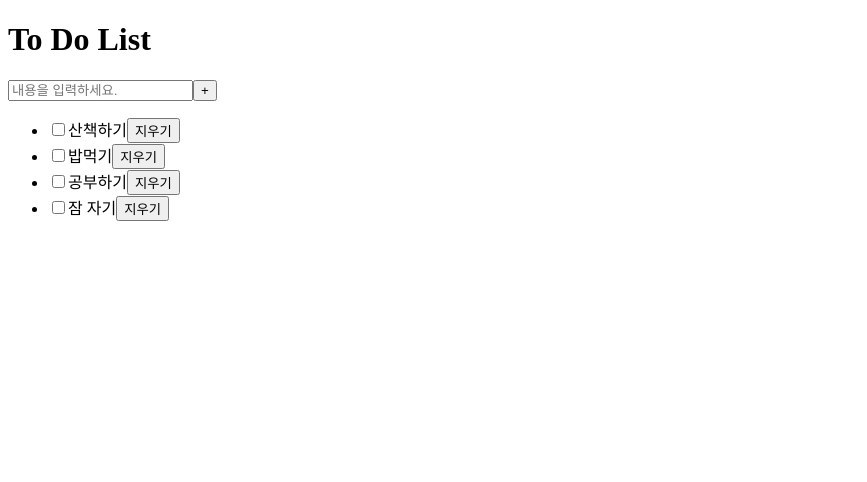
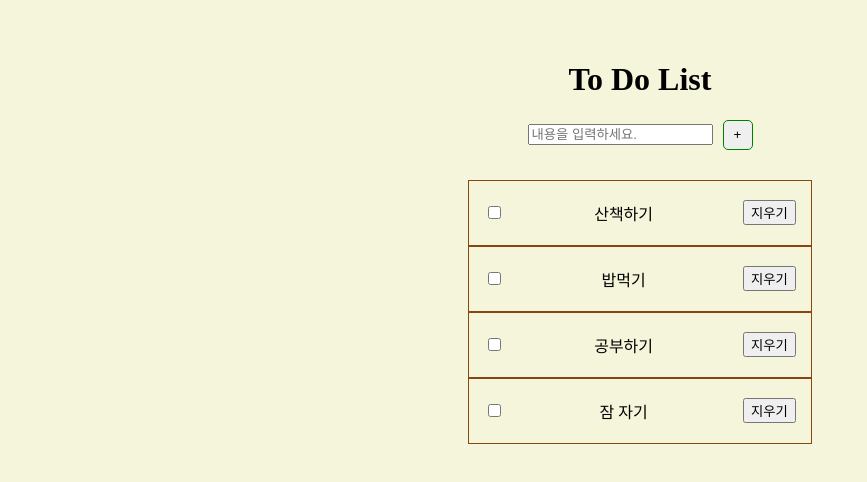
Before and after one commit to dakyungoh/project-to-do-list, a React (Create React App) app: page / in a window 1280 px wide. Shown: the top 482 px of the page, without its empty margins (0-867 px from the left). Built offline with nearby package versions, Linux system fonts and the light colour scheme.

Commit message:
css 추가 구현

```diff
--- a/src/App.css
+++ b/src/App.css
@@ -1,3 +1,62 @@
+* {
+  box-sizing: border-box;
+  list-style: none;
+}
+
+body {
+  background-color: beige;
+}
+
+ul {
+  margin: 0;
+  padding: 0;
+}
+
+li {
+  display: flex;
+  justify-content: space-between;
+  align-items: center;
+  padding: 10px 15px;
+  border: 1px solid saddlebrown;
+}
+
+h1 {
+  text-align: center;
+  padding-top: 40px;
+}
+
+.todo-input-box {
+  display: flex;
+  justify-content: center;
+  align-items: center;
+}
+
+.todo-list {
+  display: flex;
+  justify-content: center;
+  align-items: center;
+  margin-top: 30px;
+}
+
+.input-box {
+  width: 200px;
+  height: 30px;
+  border-radius: 5px;
+  border: 1px solid green;
+}
+
+.todo-input-button {
+  margin-left: 10px;
+  width: 30px;
+  height: 30px;
+  border-radius: 5px;
+  border: 1px solid green;
+}
+
+.todo-item-text {
+  padding: 10px 90px;
+}
+
 .todo-item-text-line-through {
   text-decoration: line-through;
 }
```
